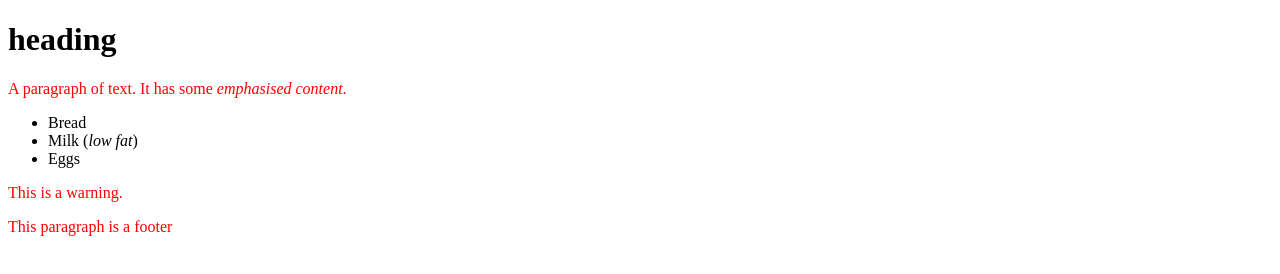
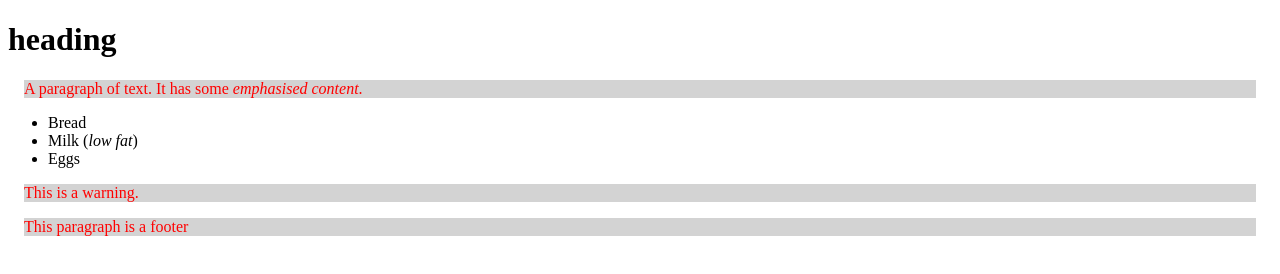
Before and after one commit to robithegreat/powercoders, a plain HTML site: page scratch/css.html in a window 1280 px wide. Drawn offline with Linux system fonts and the light colour scheme.

Commit message:
wth css style help

```diff
--- a/scratch/style.css
+++ b/scratch/style.css
@@ -1,3 +1,6 @@
-p{
+p {
   color:red;
+  background-color: lightgray;
+  margin-left: 1em;
+  margin-right: 1em;
 }
```
